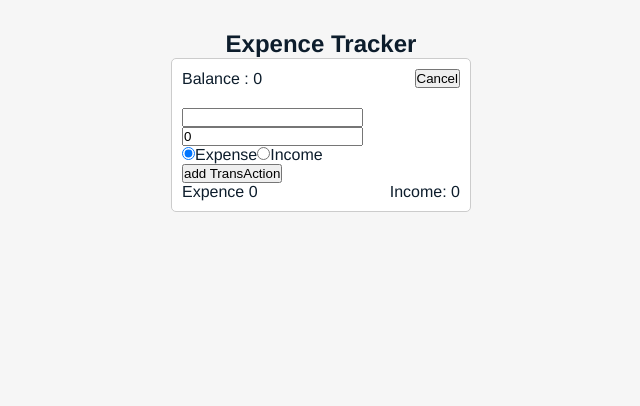
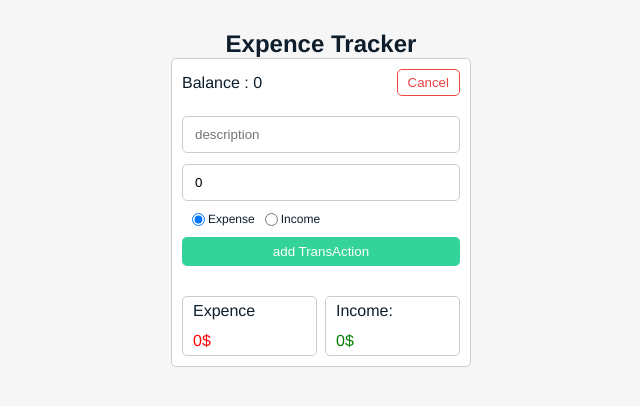
Before and after one commit to rezadelbaz/expense, a React (Create React App) app: page / in a window 1280 px wide. Both pictures are taken after a click on the button "Add". Shown: the top 406 px of the page, without its empty margins (319-959 px from the left). Built offline with nearby package versions, Linux system fonts and the light colour scheme.

Commit message:
Improve styles

```diff
--- a/src/App.css
+++ b/src/App.css
@@ -31,3 +31,89 @@
   align-items: center;
   justify-content: space-between;
 }
+
+.expenseBox {
+  display: flex;
+  flex-direction: column;
+  align-items: flex-start;
+  justify-content: space-between;
+  height: 60px;
+  width: 135px;
+  border-radius: 5px;
+  padding: 5px 10px;
+  border: solid 1px #ccc;
+}
+
+.expenseBox span {
+  color: green;
+}
+
+.btn {
+  outline: none;
+  padding: 5px 10px;
+  background-color: #ecfdf5;
+  color: #34d399;
+  border-radius: 5px;
+  border: 1px solid #34d399;
+  cursor: pointer;
+}
+
+.primary {
+  color: #fff;
+  background-color: #34d399;
+  border: none;
+  padding: 7px 10px;
+}
+
+.cancel {
+  background-color: #fff;
+  color: #ef4444;
+  border: 1px solid #ef4444;
+}
+
+form {
+  display: flex;
+  flex-direction: column;
+  min-height: 150px;
+  justify-content: space-between;
+  margin-bottom: 30px;
+}
+
+input {
+  border: 1px solid #ccc;
+  padding: 10px 12px;
+  outline: none;
+  border-radius: 5px;
+}
+
+input[type="radio"] {
+  margin-left: 10px;
+}
+
+.radioBox {
+  display: flex;
+  justify-content: flex-start;
+  align-items: center;
+  font-size: 12px;
+}
+
+.radioBox label {
+  margin-left: 3px;
+  font-size: 12px;
+}
+
+.transaction {
+  display: flex;
+  justify-content: space-between;
+  border-radius: 5px;
+  background: #f4f4f5;
+  padding: 10px;
+  margin-top: 10px;
+  border-right: 4px solid green;
+  color: green;
+}
+
+.expense {
+  border-right: 4px solid red;
+  color: #ef4444;
+}
--- a/src/components/OverViewComponent.js
+++ b/src/components/OverViewComponent.js
@@ -3,19 +3,30 @@
 
 const OverViewComponent = ({ income, expence, addTransAction }) => {
   const [isShow, setIsShow] = useState(false);
-  console.log(isShow);
   return (
     <>
       <div className="topSection">
         <p>Balance : {income - expence}</p>
-        <button onClick={() => setIsShow((prevstate) => !prevstate)}>
+        <button
+          onClick={() => setIsShow((prevstate) => !prevstate)}
+          className={`btn ${isShow && "cancel"}`}
+        >
           {isShow ? "Cancel" : "Add"}
         </button>
       </div>
-      {isShow && <TransActionForm addTransAction={addTransAction} />}
+      {isShow && (
+        <TransActionForm
+          addTransAction={addTransAction}
+          setIsShow={setIsShow}
+        />
+      )}
       <div className="resultSection">
-        <div>Expence {expence}</div>
-        <div>Income: {income}</div>
+        <div className="expenseBox">
+          Expence <span style={{ color: "red" }}>{expence}$</span>
+        </div>
+        <div className="expenseBox">
+          Income: <span>{income}$</span>
+        </div>
       </div>
     </>
   );
--- a/src/components/TransActionComponent.js
+++ b/src/components/TransActionComponent.js
@@ -2,7 +2,13 @@
   return (
     <section>
       {transaction.map((t) => (
-        <div key={t.id}>{t.desc}</div>
+        <div
+          key={t.id}
+          className={`transaction ${t.type === "expense" && "expense"}`}
+        >
+          <span>{t.desc}</span>
+          <span>${t.amount}</span>
+        </div>
       ))}
     </section>
   );
--- a/src/components/TransActionForm.js
+++ b/src/components/TransActionForm.js
@@ -1,6 +1,6 @@
 import { useState } from "react/cjs/react.development";
 
-const TransActionForm = ({ addTransAction }) => {
+const TransActionForm = ({ addTransAction, setIsShow }) => {
   const [formValuse, setFormValues] = useState({
     type: "expense",
     amount: 0,
@@ -12,6 +12,7 @@
   const submitHandler = (e) => {
     e.preventDefault();
     addTransAction(formValuse);
+    setIsShow(false);
   };
   return (
     <form onSubmit={submitHandler}>
@@ -20,32 +21,38 @@
         name="desc"
         onChange={changeHandler}
         value={formValuse.desc}
+        placeholder="description"
       />
       <input
         type="number"
         name="amount"
+        placeholder="amount"
         onChange={changeHandler}
         value={formValuse.amount}
       />
-      <div>
+      <div className="radioBox">
         <input
           type="radio"
           value="expense"
           name="type"
           checked={formValuse.type === "expense"}
           onChange={changeHandler}
+          id="expense"
         />
-        <label>Expense</label>
+        <label htmlFor="expense">Expense</label>
         <input
           type="radio"
           value="income"
           name="type"
           checked={formValuse.type === "income"}
           onChange={changeHandler}
+          id="income"
         />
-        <label>Income</label>
+        <label htmlFor="income">Income</label>
       </div>
-      <button type="submit">add TransAction</button>
+      <button type="submit" className="btn primary">
+        add TransAction
+      </button>
     </form>
   );
 };
```
